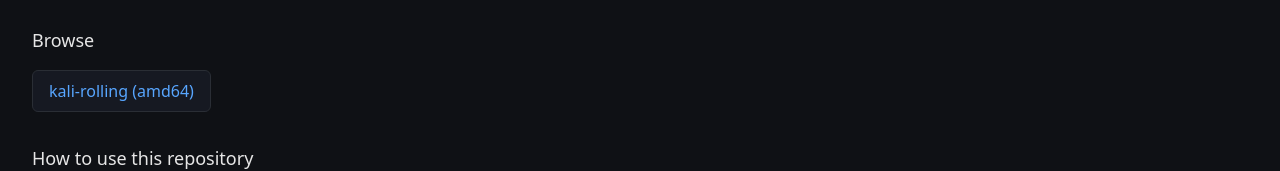
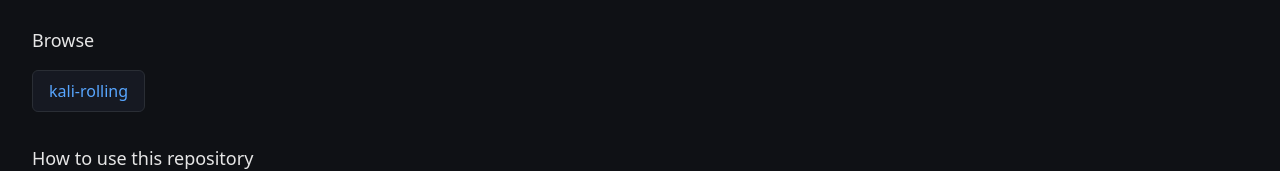
Before and after one commit to HowXu/cloud-apt, a Vue app in the folder apt-client/: page / in a window 1280 px wide. Shown: the part 284-455 px from the top of the page. Built offline with nearby package versions, Linux system fonts and the light colour scheme.

Commit message:
fix: home page arch bug

```diff
--- a/apt-client/src/pages/BrowsePage.vue
+++ b/apt-client/src/pages/BrowsePage.vue
@@ -14,7 +14,7 @@
 
     <p class="text-muted"><router-link to="/" class="text-accent no-underline hover:underline">← home</router-link></p>
     <h2 class="text-base sm:text-lg mt-4 mb-2">
-      {{ suite }} · {{ arch }} · {{ packages.length }} packages
+      {{ suite }} · {{ archLabel }} · {{ packages.length }} packages
     </h2>
 
     <div v-if="loading" class="text-muted">Loading…</div>
@@ -35,7 +35,12 @@
 
 const route = useRoute();
 const suite = computed(() => (route.query.suite as string) || siteConfig.defaultSuite);
-const arch = computed(() => (route.query.arch as string) || 'amd64');
+const arch = computed<string | string[]>(() => {
+    const a = route.query.arch as string | undefined;
+    if (a === 'amd64' || a === 'arm64' || a === 'all') return a;
+    return ['amd64', 'arm64', 'all'];
+});
+const archLabel = computed(() => Array.isArray(arch.value) ? 'all archs' : arch.value);
 
 const { packages, loading, error } = usePackages(suite, arch);
 </script>
--- a/apt-client/src/pages/HomePage.vue
+++ b/apt-client/src/pages/HomePage.vue
@@ -27,10 +27,10 @@
     <section class="mt-6 sm:mt-8">
       <h2 class="text-base sm:text-lg mb-3 sm:mb-4">Browse</h2>
       <router-link
-        :to="`/browse?suite=${siteConfig.defaultSuite}&arch=amd64`"
+        :to="`/browse?suite=${siteConfig.defaultSuite}`"
         class="inline-block px-4 py-2 bg-card border border-border rounded-md text-accent no-underline hover:bg-hover"
       >
-        {{ siteConfig.defaultSuite }} (amd64)
+        {{ siteConfig.defaultSuite }}
       </router-link>
     </section>
 
```
